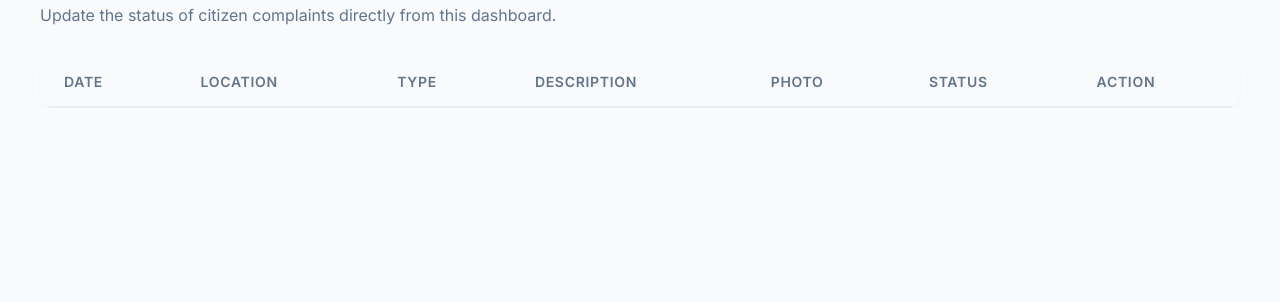
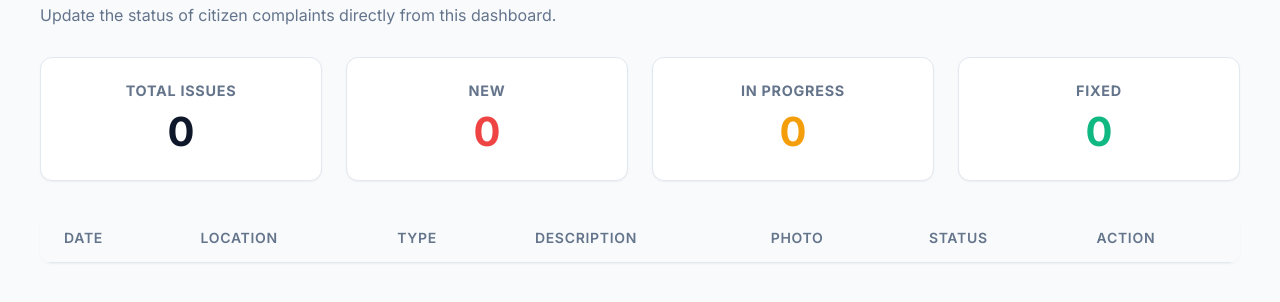
Before and after one commit to Aarshpatel12/Fix-My-Street, a website: page public/admin.html in a window 1280 px wide. Shown: the part 130-432 px from the top of the page. Drawn offline with Linux system fonts and the light colour scheme; no server answers; sample sign-in values are in the browser's storage.

Commit message:
Improve UI of Admin Dashboard with metrics

```diff
--- a/public/admin.html
+++ b/public/admin.html
@@ -27,6 +27,26 @@
                 <p class="text-muted">Update the status of citizen complaints directly from this dashboard.</p>
             </div>
 
+            <!-- Dashboard Stats -->
+            <div class="stats-grid">
+                <div class="stat-card">
+                    <h3>Total Issues</h3>
+                    <p class="stat-number" id="stat-total">0</p>
+                </div>
+                <div class="stat-card">
+                    <h3>New</h3>
+                    <p class="stat-number text-danger" id="stat-new">0</p>
+                </div>
+                <div class="stat-card">
+                    <h3>In Progress</h3>
+                    <p class="stat-number text-warning" id="stat-progress">0</p>
+                </div>
+                <div class="stat-card">
+                    <h3>Fixed</h3>
+                    <p class="stat-number text-success" id="stat-fixed">0</p>
+                </div>
+            </div>
+
             <div class="table-container">
                 <table class="admin-table">
                     <thead>
--- a/public/css/style.css
+++ b/public/css/style.css
@@ -261,6 +261,47 @@ textarea.form-control {
     color: var(--text-muted);
 }
 
+/* Dashboard Stats */
+.stats-grid {
+    display: grid;
+    grid-template-columns: repeat(auto-fit, minmax(200px, 1fr));
+    gap: 1.5rem;
+    margin-bottom: 2rem;
+}
+
+.stat-card {
+    background: white;
+    padding: 1.5rem;
+    border-radius: var(--radius);
+    box-shadow: var(--shadow-sm);
+    text-align: center;
+    border: 1px solid var(--border);
+    transition: transform 0.2s ease, box-shadow 0.2s ease;
+}
+
+.stat-card:hover {
+    transform: translateY(-5px);
+    box-shadow: var(--shadow-md);
+}
+
+.stat-card h3 {
+    font-size: 0.9rem;
+    color: var(--text-muted);
+    text-transform: uppercase;
+    letter-spacing: 0.05em;
+    margin-bottom: 0.5rem;
+}
+
+.stat-number {
+    font-size: 2.5rem;
+    font-weight: 700;
+    color: var(--text-main);
+}
+
+.text-danger { color: var(--danger); }
+.text-warning { color: var(--warning); }
+.text-success { color: var(--success); }
+
 .table-container {
     background-color: var(--surface);
     border-radius: var(--radius);
--- a/public/js/admin.js
+++ b/public/js/admin.js
@@ -12,6 +12,17 @@ async function loadAdminIssues() {
 
         const tableBody = document.getElementById('issuesTableBody');
         tableBody.innerHTML = ''; // Clear table
+
+        // Calculate Stats
+        const total = issues.length;
+        const newIssues = issues.filter(i => i.status === 'New').length;
+        const inProgress = issues.filter(i => i.status === 'In Progress').length;
+        const fixed = issues.filter(i => i.status === 'Fixed').length;
+
+        document.getElementById('stat-total').innerText = total;
+        document.getElementById('stat-new').innerText = newIssues;
+        document.getElementById('stat-progress').innerText = inProgress;
+        document.getElementById('stat-fixed').innerText = fixed;
 
         issues.forEach(issue => {
             const tr = document.createElement('tr');
```
